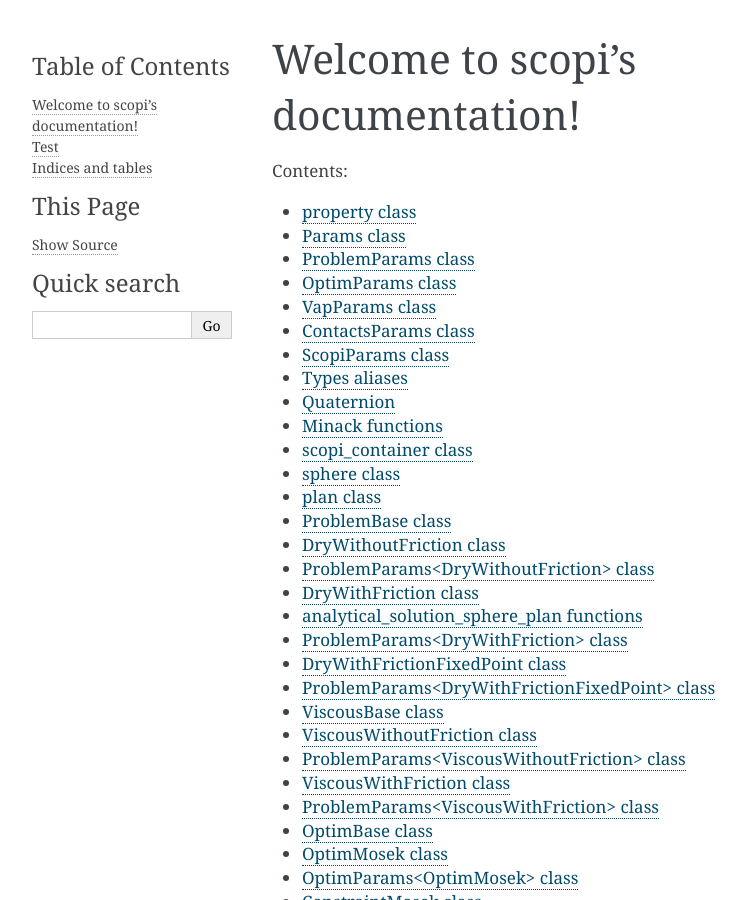
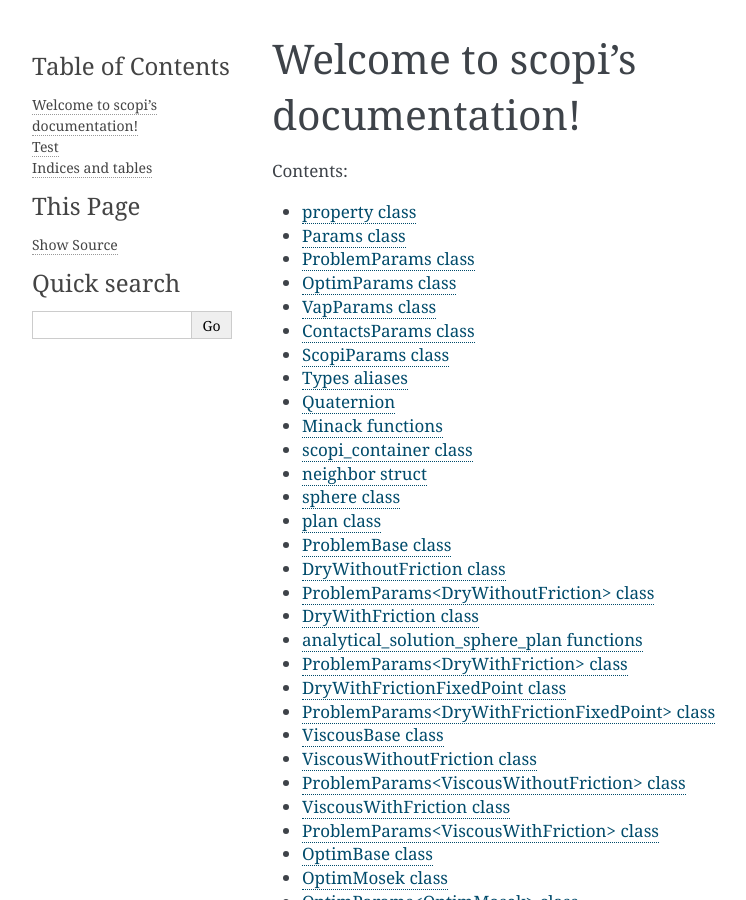
Before and after one commit to hpc-maths/scopi, a Sphinx documentation site: the page built from doc/source/index.rst, in a window 1280 px wide and 900 px high. Shown: the whole window, without its empty margins (148-894 px from the left). Built offline with Sphinx 7.4.7, drawn with Linux system fonts in a browser that asks for light colours.

Commit message:
Sphinx for neighbor.hpp

```diff
--- /dev/null
+++ b/doc/source/api/objects/neighbor.rst
@@ -0,0 +1,6 @@
+neighbor struct
+===============
+
+.. doxygenstruct:: scopi::neighbor
+   :project: scopi
+   :members:
--- a/doc/source/index.rst
+++ b/doc/source/index.rst
@@ -17,6 +17,7 @@ Welcome to scopi's documentation!
    api/minpack
    api/container
 
+   api/objects/neighbor
    api/objects/types/sphere
    api/objects/types/plan
 
```
